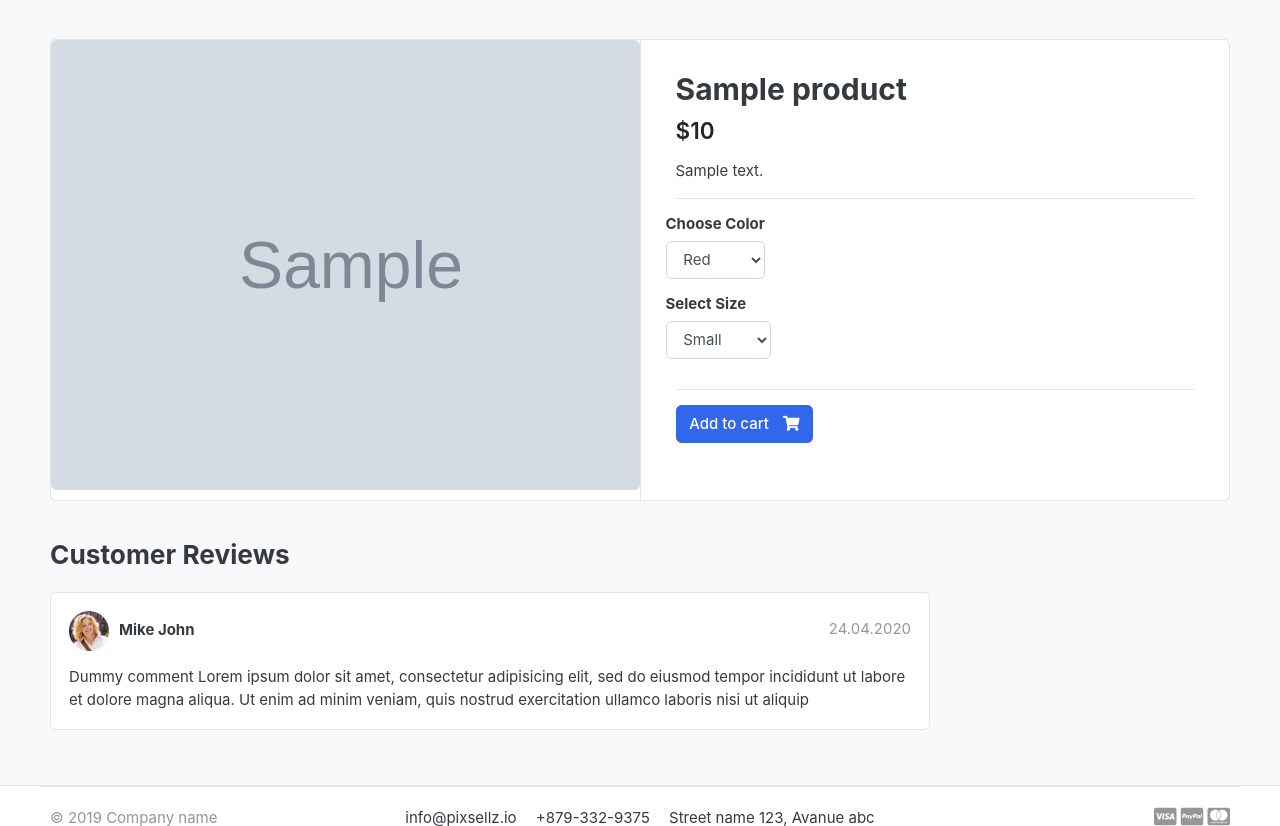
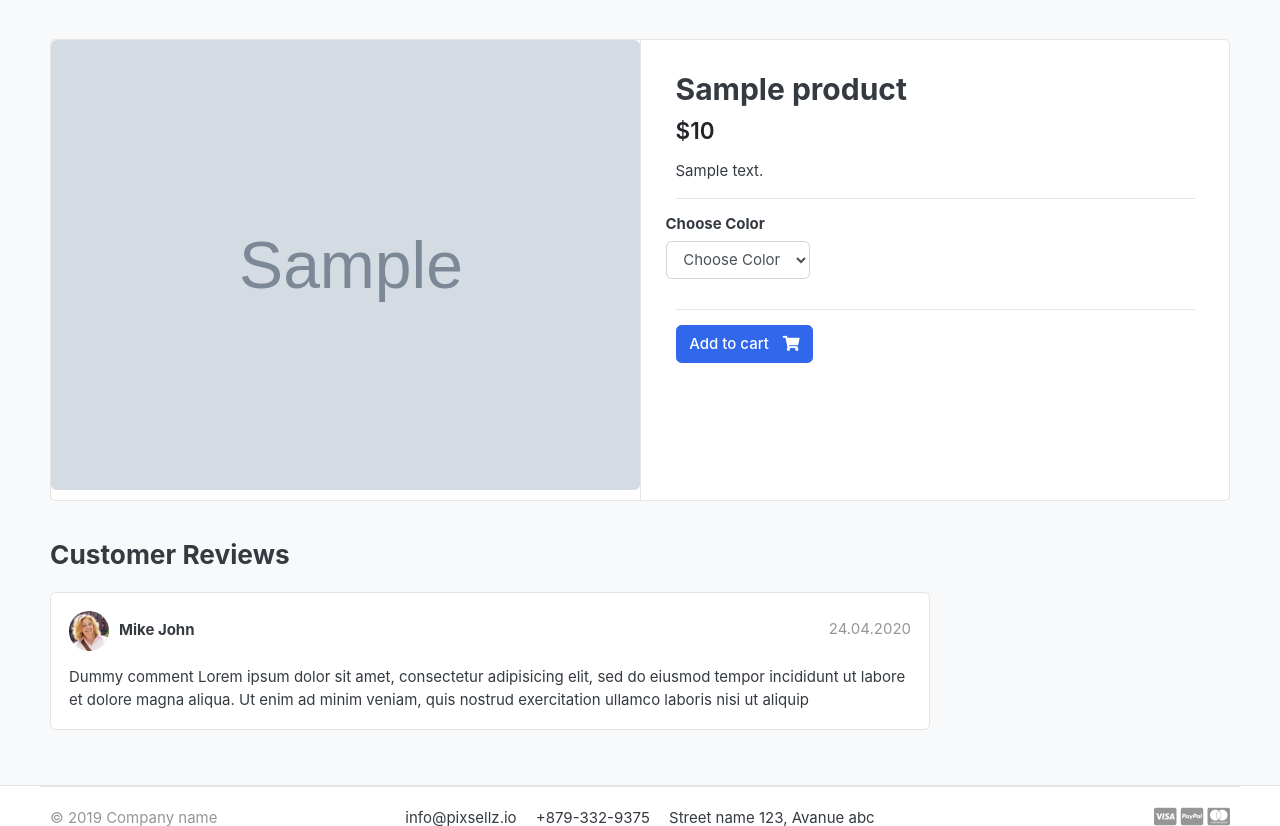
Before and after one commit to marouane-youssfi10/ecommerce, a Django app: a page that uses templates/store/product_detail.html in a window 1280 px wide. Shown: the part 124-950 px from the top of the page. Run offline with Django 3.2, Linux system fonts and the light colour scheme; tables that the repository leaves empty hold one stand-in row (values such as "Sample post"); grey boxes marked "Sample" are stand-in pictures; some libraries are stand-ins or nearby versions; some web fonts are replaced.

Commit message:
adding product variation fetch dynamic color

```diff
--- a/carts/views.py
+++ b/carts/views.py
@@ -14,8 +14,8 @@ def _cart_id(request):
 
 def add_cart(request, product_id):
      color = request.GET['color']
-     size = request.GET['size']
-     return HttpResponse(color + ' ' + size)
+     # size = request.GET['size']
+     return HttpResponse(color)
      exit()
      product = Product.objects.get(id=product_id)
 
--- a/templates/store/product_detail.html
+++ b/templates/store/product_detail.html
@@ -29,15 +29,17 @@
                             <div class="row">
                                 <div class="item-option-select">
                                     <h6>Choose Color</h6>
-                                    <select name="color" class="form-control">
-                                        <option value="red">Red</option>
-                                        <option value="yellow">Yellow</option>
-                                        <option value="green">Green</option>
+                                    <select name="color" class="form-control" required>
+                                        <option value="" disabled selected>Choose Color</option>
+                                        {% for i in single_product.variation_set.all %}
+                                            <option value="{{ i.variation_value }}">{{ i.variation_value }}</option>
+                                        {% endfor %}
                                     </select>
                                 </div>
                             </div> <!-- row.// -->
 
                             <!-- Size -->
+                            <!--
                             <div class="row">
                                 <div class="item-option-select">
                                     <h6>Select Size</h6>
@@ -47,7 +49,9 @@
                                         <option value="large">Large</option>
                                     </select>
                                 </div>
-                            </div> <!-- row.// -->
+                            </div>
+                            -->
+                            <!-- row.// -->
                             <hr>
                             {% if single_product.stock <= 0 %}
                                 <h5 class="text-danger">Out of Stock</h5>
```
